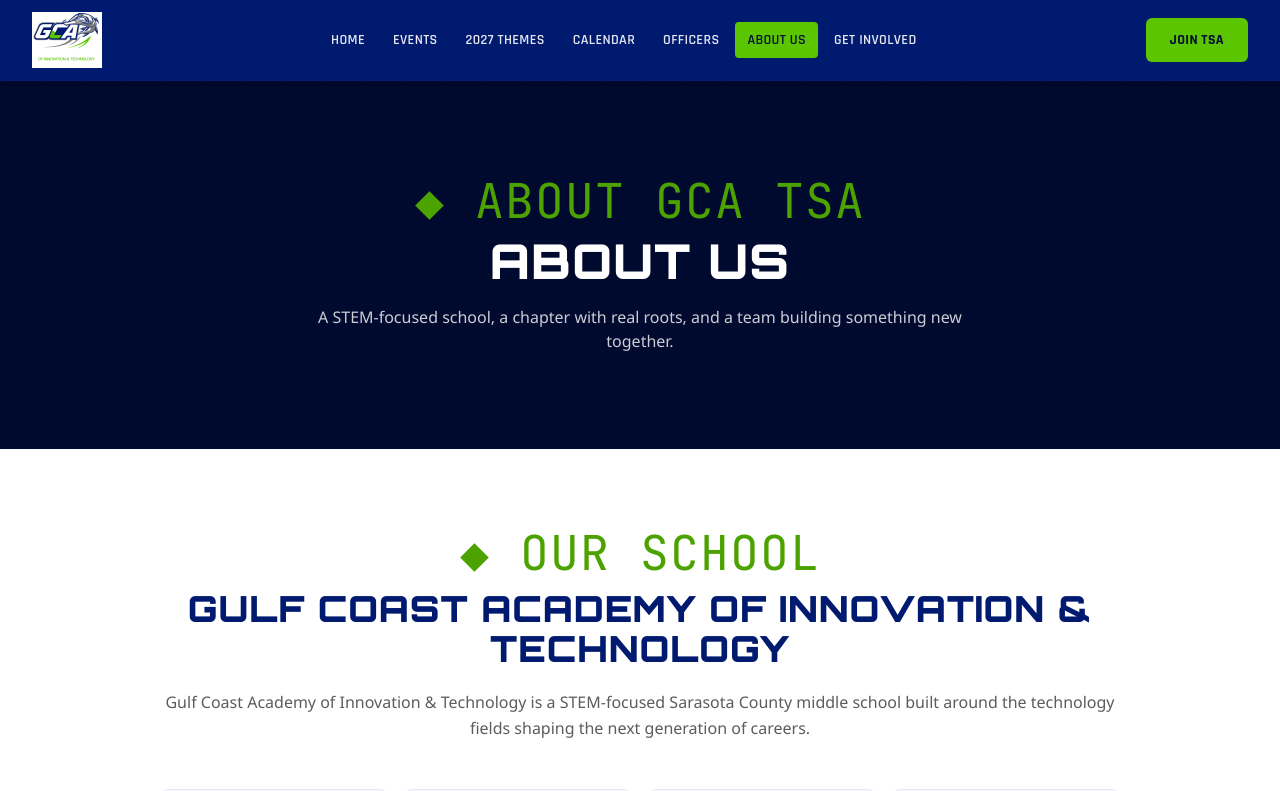
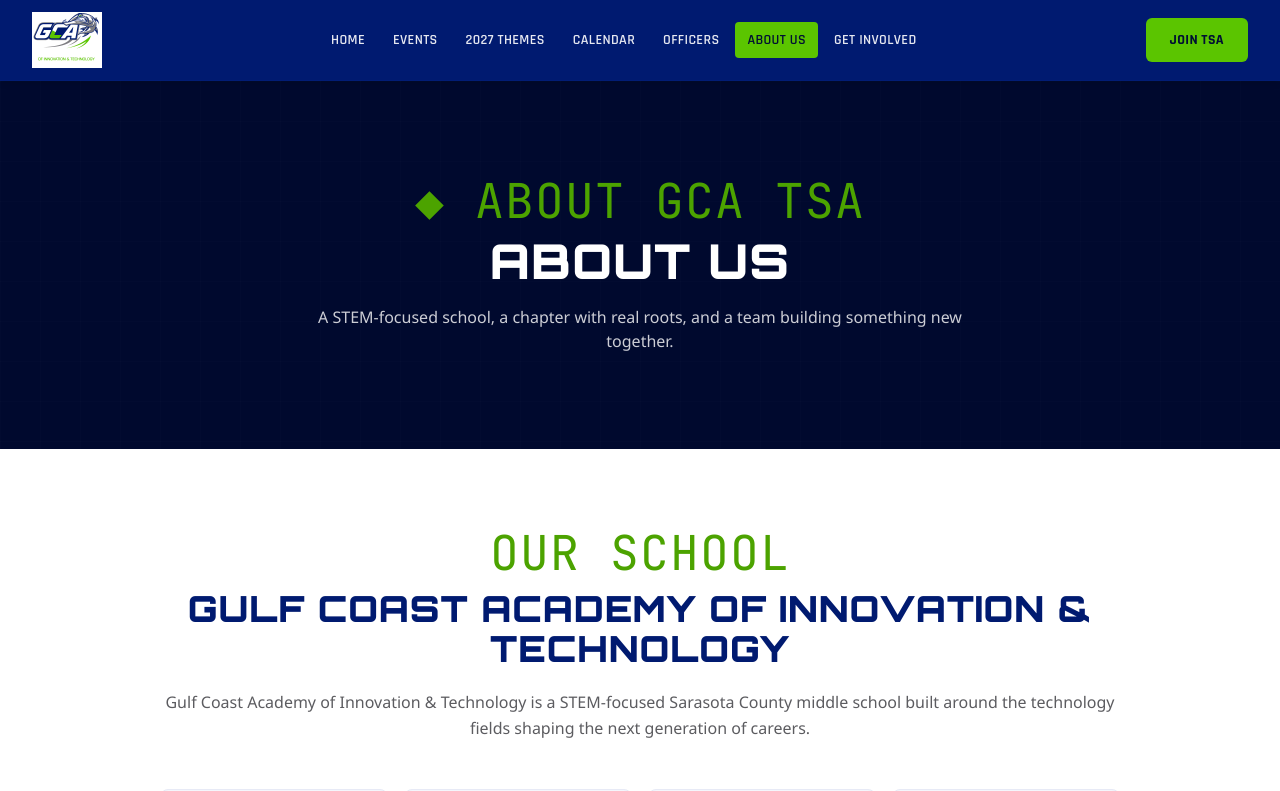
Before and after one commit to amunroe01/gcatsa-website, a Next.js app: page /about in a window 1280 px wide. Shown: the top 791 px of the page. Built offline with nearby package versions, Linux system fonts and the light colour scheme.

Commit message:
Remove special character from school overview text

```diff
--- a/components/about/SchoolOverview.tsx
+++ b/components/about/SchoolOverview.tsx
@@ -16,7 +16,7 @@
     <section className="bg-white py-16 sm:py-20" aria-labelledby="overview-heading">
       <div className="mx-auto max-w-5xl px-4 text-center sm:px-6 lg:px-8">
         <Reveal>
-          <p className="eyebrow justify-center">◆ Our School</p>
+          <p className="eyebrow justify-center"> Our School</p>
           <h2 id="overview-heading" className="mt-3 text-3xl font-black text-navy-800 sm:text-4xl">
             Gulf Coast Academy of Innovation &amp; Technology
           </h2>
```
